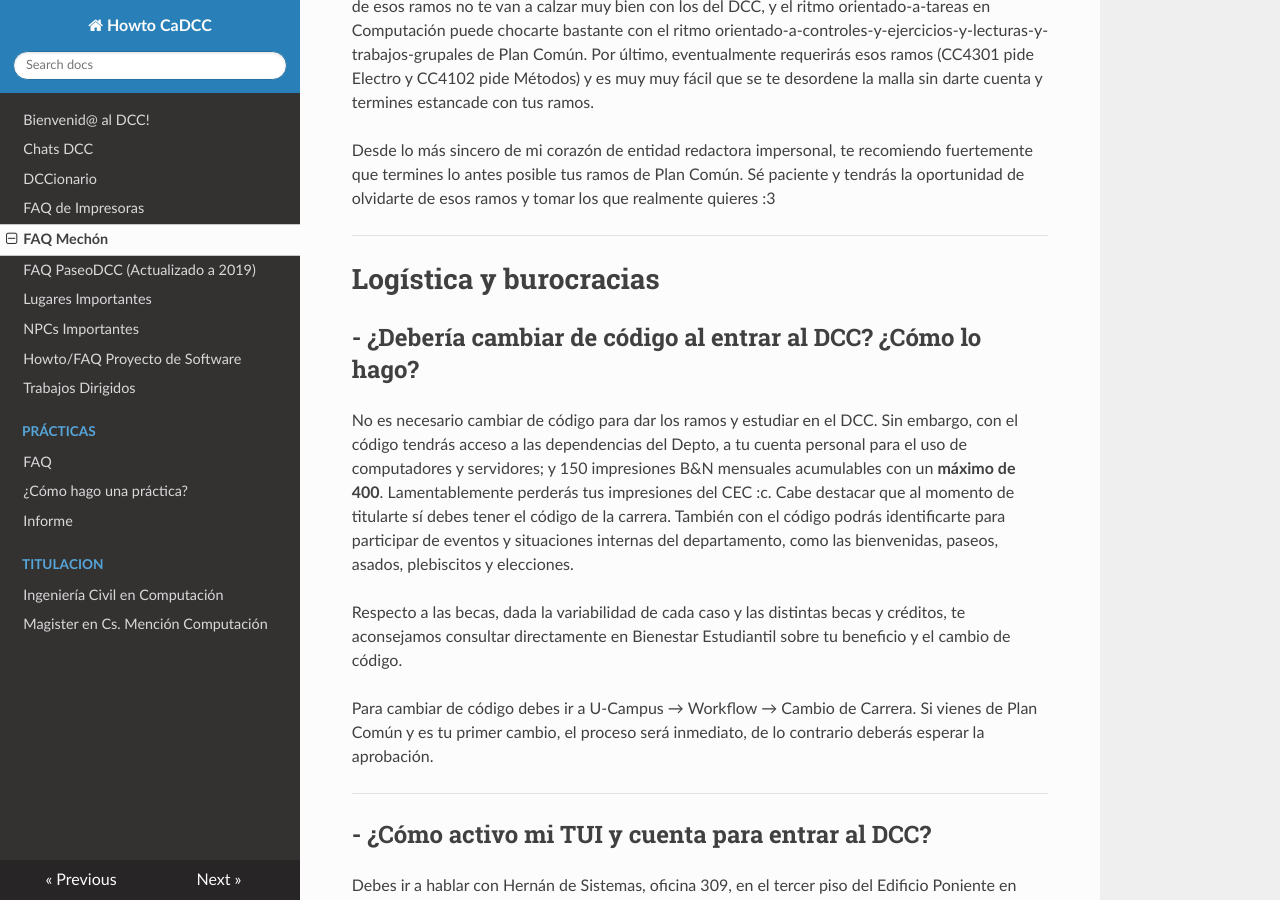
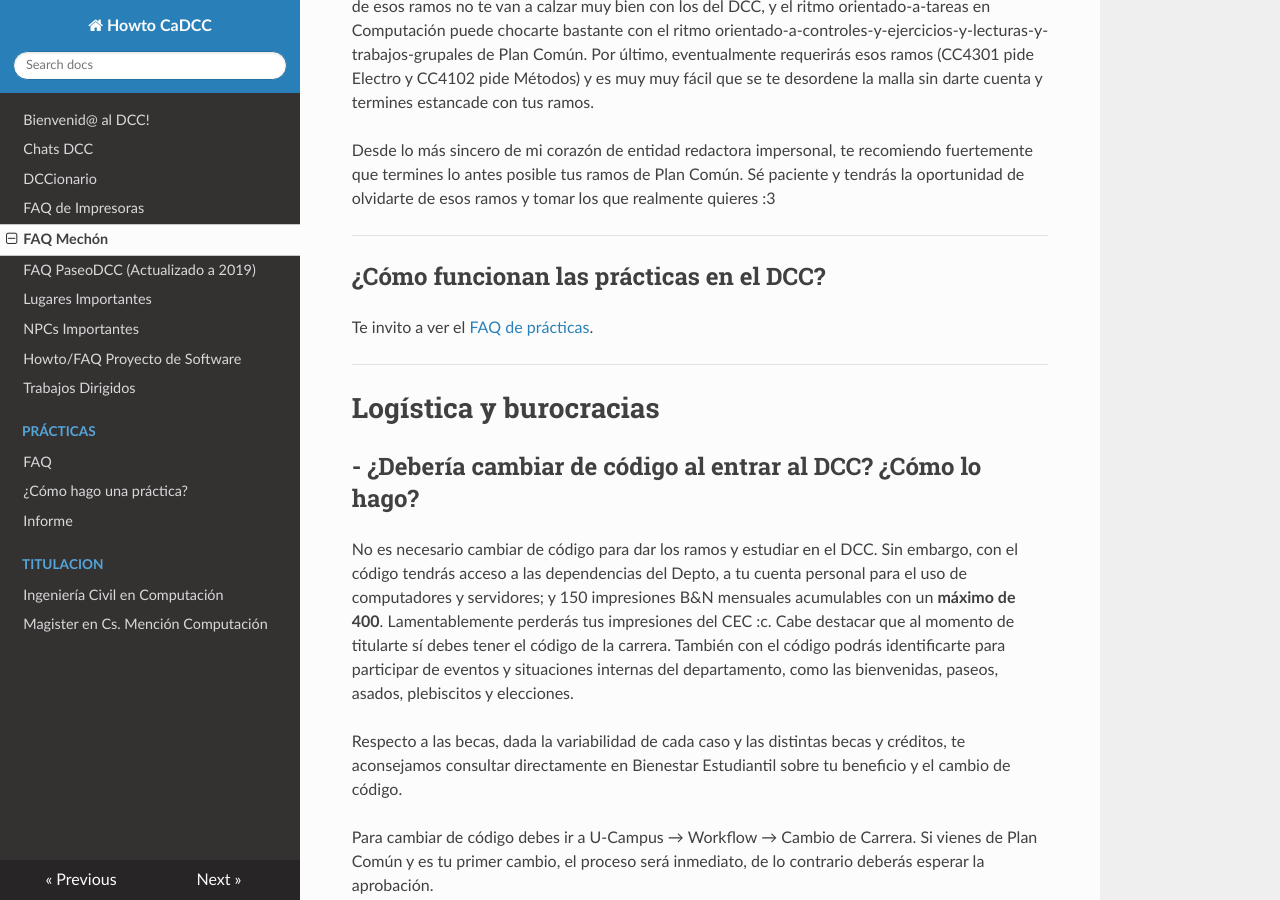
Before and after one commit to cadcc/howto, an MkDocs documentation site: the page built from docs/FAQ Mechón.md, in a window 1280 px wide and 900 px high, scrolled down 6664 px. Built offline with MkDocs 1.6.1, drawn with Linux system fonts in a browser that asks for light colours; nearby versions of some CDN libraries.

Commit message:
Update FAQ Mechón.md

```diff
--- a/docs/FAQ Mechón.md
+++ b/docs/FAQ Mechón.md
@@ -181,6 +181,12 @@ Desde lo más sincero de mi corazón de entidad redactora impersonal, te recomie
 
 ---
 
+## ¿Cómo funcionan las prácticas en el DCC?
+
+Te invito a ver el [FAQ de prácticas](https://faq.cadcc.cl/es/latest/Pr%C3%A1cticas/How%20do%20I%20Practica/).
+
+---
+
 # Logística y burocracias
 
 ## - ¿Debería cambiar de código al entrar al DCC? ¿Cómo lo hago?
```
